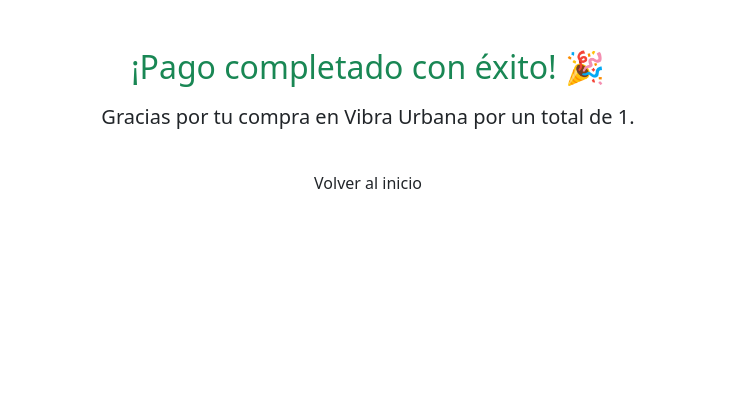
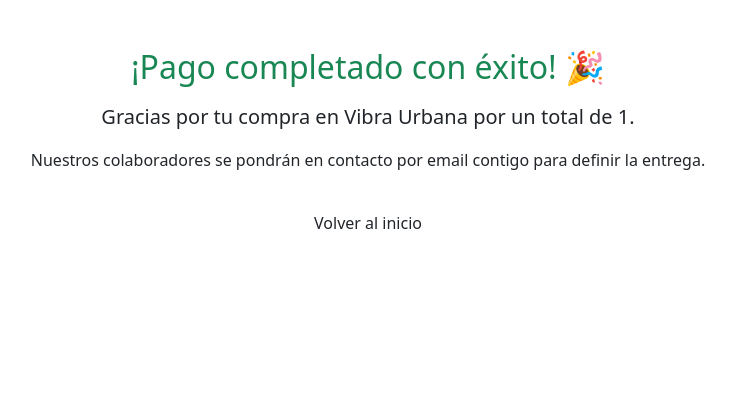
Before and after one commit to Josuque24/Vibra_Urbana_G5_SC502_MN, a PHP site: page /paypal_gracias.php in a window 1280 px wide. Shown: the part 56-476 px from the top of the page, without its empty margins (272-1007 px from the left). Run offline with PHP 8.4, Linux system fonts and the light colour scheme; a user stored in the database is signed in.

Commit message:
gracias
modificacion de gracias

```diff
--- a/paypal_gracias.php
+++ b/paypal_gracias.php
@@ -29,6 +29,7 @@ unset($_SESSION['paypal_total_paid']);
         Gracias por tu compra en <strong>Vibra Urbana</strong> por un total de
         <strong><?= htmlspecialchars($totalPaypal) ?></strong>.
       </p>
+      <p>Nuestros colaboradores se pondrán en contacto por email contigo para definir la entrega.</p>
     <?php else: ?>
       <p class="lead">
         Gracias por tu compra en <strong>Vibra Urbana</strong>.
```
